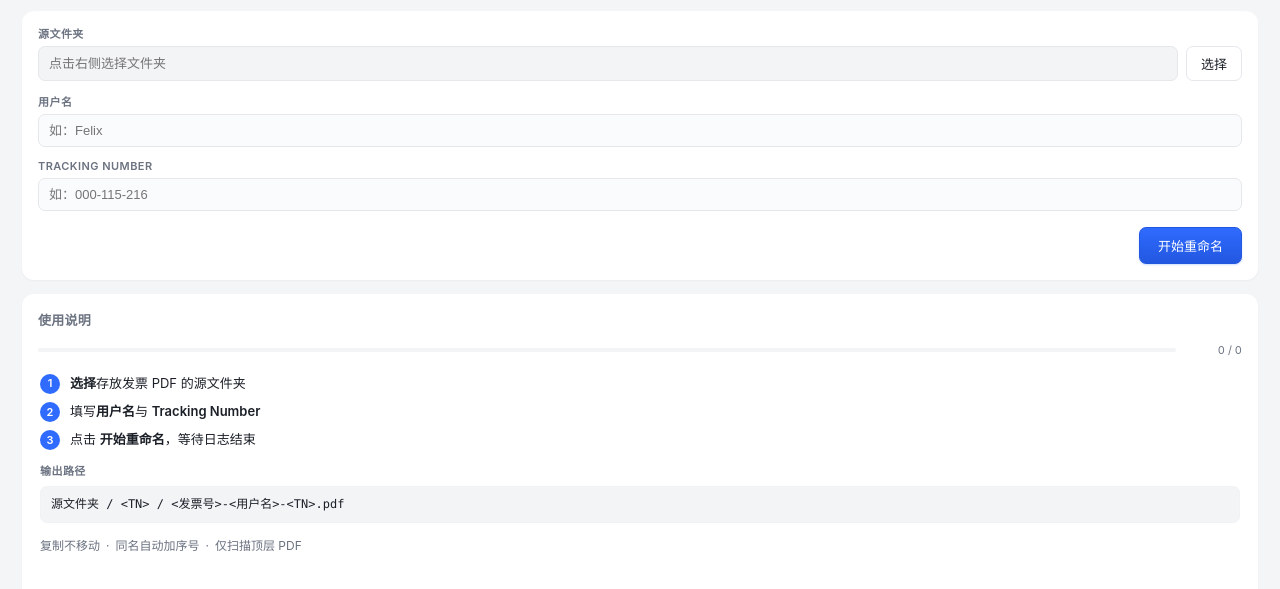
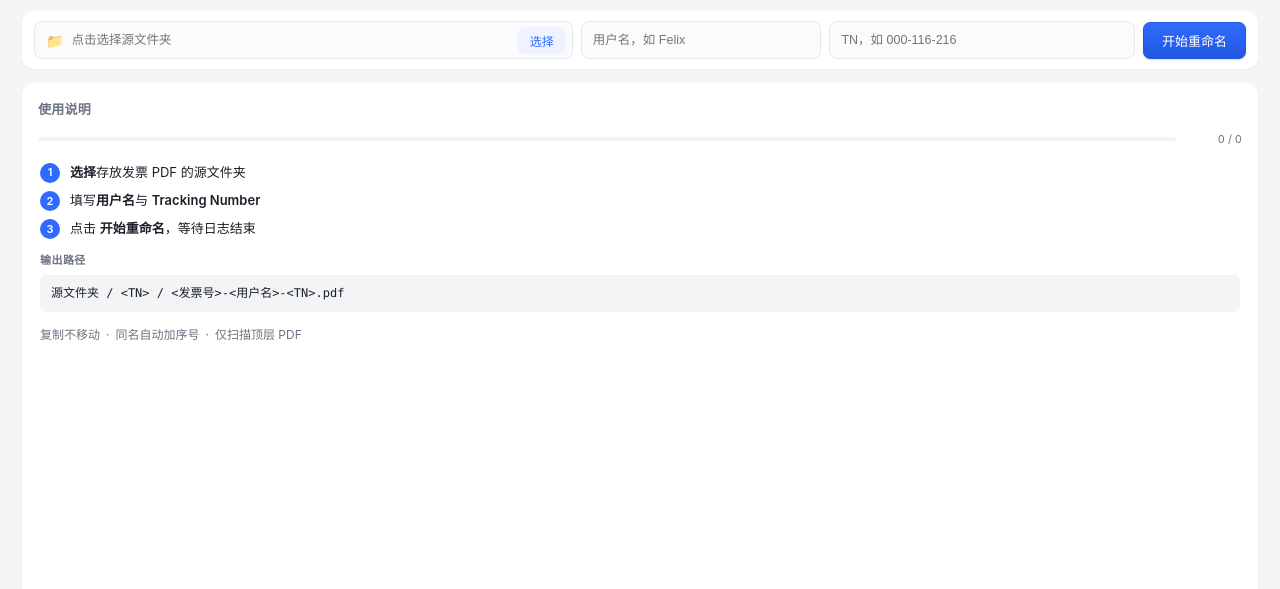
Before and after one commit to xpwsgg/invoice_rename, a website built with Vite: page src/index.html in a window 1280 px wide. Shown: the part 69-658 px from the top of the page. Built offline with nearby package versions, Linux system fonts and the light colour scheme.

Commit message:
feat(ui): 表单改为顶部常驻工具条

```diff
--- a/src/index.html
+++ b/src/index.html
@@ -13,29 +13,18 @@
         <p class="subtitle">按 发票号 · 用户名 · Tracking Number 自动重命名 PDF</p>
       </header>
 
-      <section class="card form">
-        <label class="field">
-          <span class="field-label">源文件夹</span>
-          <div class="row">
-            <input id="sourceDir" type="text" readonly placeholder="点击右侧选择文件夹" />
-            <button id="pickDirBtn" type="button">选择</button>
+      <section class="card toolbar">
+        <div class="tb-row">
+          <div class="tb-folder">
+            <span class="tb-folder-icon">📁</span>
+            <input id="sourceDir" type="text" readonly placeholder="点击选择源文件夹" />
+            <button id="pickDirBtn" type="button" class="tb-pick">选择</button>
           </div>
-        </label>
-
-        <label class="field">
-          <span class="field-label">用户名</span>
-          <input id="userName" type="text" placeholder="如：Felix" autocomplete="off" />
-        </label>
-
-        <label class="field">
-          <span class="field-label">Tracking Number</span>
-          <input id="trackingNumber" type="text" placeholder="如：000-115-216" autocomplete="off" />
-        </label>
-
-        <div class="actions">
-          <span id="formError" class="error-text" aria-live="polite"></span>
+          <input id="userName" class="tb-input" type="text" placeholder="用户名，如 Felix" autocomplete="off" />
+          <input id="trackingNumber" class="tb-input tb-tn" type="text" placeholder="TN，如 000-116-216" autocomplete="off" />
           <button id="runBtn" type="button" class="primary">开始重命名</button>
         </div>
+        <span id="formError" class="error-text" aria-live="polite"></span>
       </section>
 
       <section class="card panel" data-mode="idle">
--- a/src/style.css
+++ b/src/style.css
@@ -225,6 +225,98 @@ button:disabled {
   font-size: 12px;
   flex: 1;
   text-align: right;
+}
+
+/* ---------- Toolbar ---------- */
+
+.toolbar {
+  display: flex;
+  flex-direction: column;
+  gap: 8px;
+  padding: 10px 12px;
+}
+
+.tb-row {
+  display: flex;
+  gap: 8px;
+  align-items: center;
+}
+
+.toolbar .tb-folder {
+  flex: 2.4;
+  display: flex;
+  align-items: center;
+  gap: 8px;
+  min-width: 0;
+  height: 38px;
+  padding: 0 6px 0 11px;
+  border: 1px solid var(--border);
+  border-radius: 8px;
+  background: var(--surface-elevated);
+}
+
+.tb-folder-icon {
+  flex: 0 0 auto;
+  font-size: 14px;
+  opacity: 0.8;
+}
+
+.toolbar .tb-folder input {
+  flex: 1;
+  min-width: 0;
+  border: none;
+  background: transparent;
+  padding: 0;
+  font-size: 12.5px;
+  color: var(--fg);
+  height: auto;
+}
+
+.toolbar .tb-folder input:focus {
+  outline: none;
+  box-shadow: none;
+  border: none;
+}
+
+.toolbar .tb-pick {
+  flex: 0 0 auto;
+  padding: 5px 12px;
+  font-size: 12px;
+  font-weight: 550;
+  color: var(--accent);
+  background: var(--accent-soft);
+  border: none;
+  border-radius: 6px;
+}
+
+.toolbar .tb-pick:hover:not(:disabled) {
+  background: var(--accent-ring);
+  color: var(--accent-strong);
+}
+
+.toolbar .tb-input {
+  flex: 1;
+  height: 38px;
+  border: 1px solid var(--border);
+  border-radius: 8px;
+  background: var(--surface-elevated);
+  color: var(--fg);
+  font-size: 12.5px;
+  padding: 0 11px;
+  min-width: 0;
+}
+
+.toolbar .tb-input.tb-tn {
+  flex: 1.3;
+}
+
+.toolbar .error-text {
+  text-align: left;
+  flex: none;
+}
+
+.toolbar .error-text:empty {
+  display: none;
 }
 
 /* ---------- Panel (idle/run dual view) ---------- */
```
